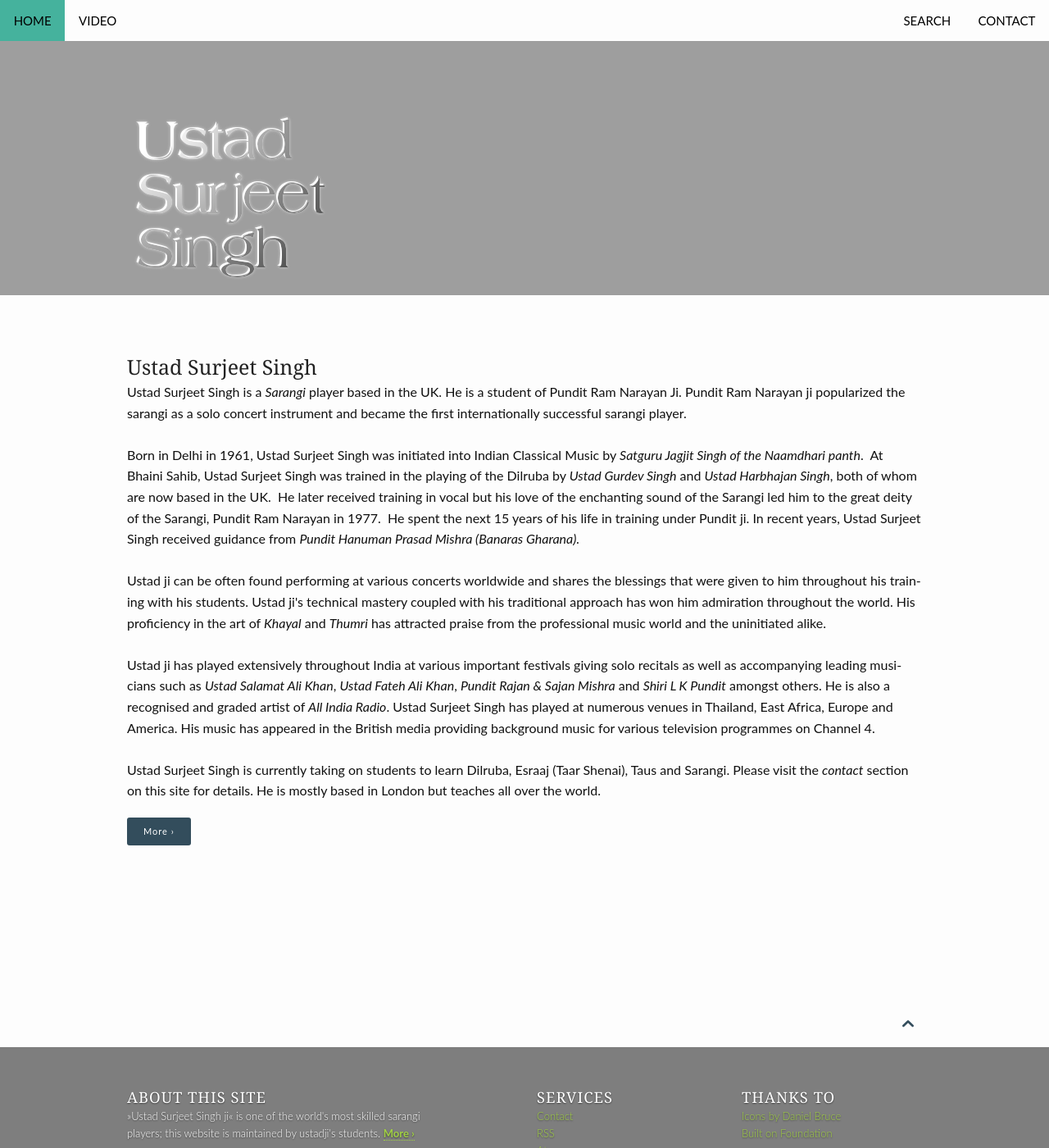
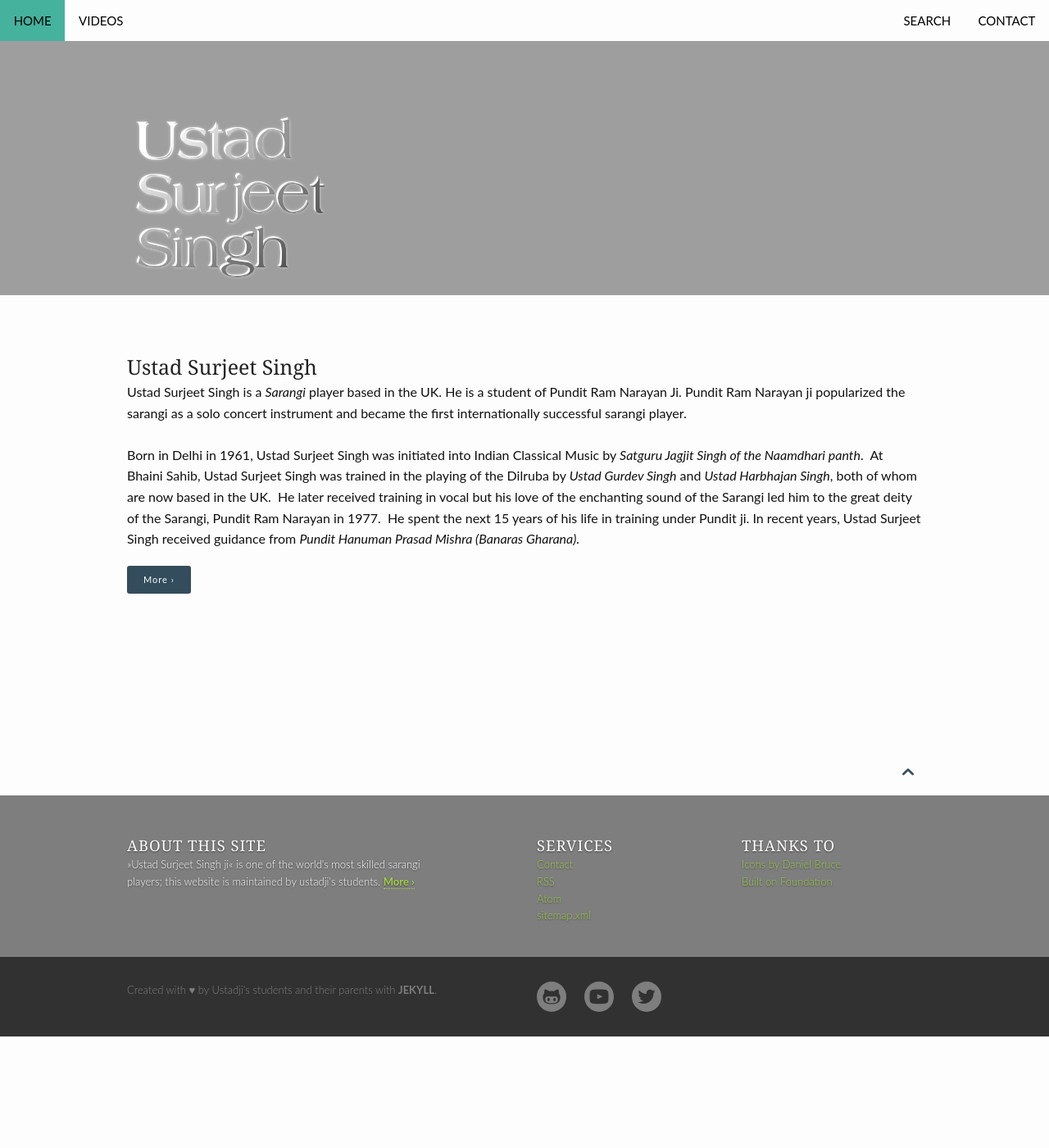
Before and after one commit to sursarangi/sursarangi.github.io, a Jekyll site: the page built from pages/pages-root-folder/index.md, in a window 1280 px wide and 1400 px high. Shown: the whole window at 82% size. Built offline with Jekyll 4.4.1, drawn with Linux system fonts in a browser that asks for light colours.

Commit message:
Moved video to videos and moved content off the home page for indexing

```diff
--- a/_data/navigation.yml
+++ b/_data/navigation.yml
@@ -2,8 +2,8 @@
   url: "/"
   side: left
 
-- title: Video
-  url: "/video"
+- title: Videos
+  url: "/videos"
   side: left
 
 #- title: "Instruments"
--- a/pages/pages-root-folder/index.md
+++ b/pages/pages-root-folder/index.md
@@ -9,20 +9,13 @@
   image_fullwidth: header_unsplash_12.jpg
 widget1:
   title: "Ustad Surjeet Singh"
-  url:
+  url: /info
   image:
   text: 'Ustad Surjeet Singh is a <em>Sarangi</em> player based in the UK. He is a student of Pundit Ram Narayan Ji. Pundit Ram Narayan ji popularized the sarangi as a solo concert instrument and became the first internationally successful sarangi player.</br></br>
         Born in Delhi in 1961, Ustad Surjeet Singh was initiated into Indian Classical Music by <em>Satguru Jagjit Singh of the Naamdhari panth</em>.
         &nbsp;At Bhaini Sahib, Ustad Surjeet Singh was trained in the playing of the Dilruba by <em>Ustad Gurdev Singh</em> and <em>Ustad Harbhajan Singh</em>, both of whom are now based in the UK.
         &nbsp;He later received training in vocal but his love of the enchanting sound of the Sarangi led him to the great deity of the Sarangi, Pundit Ram Narayan in 1977. &nbsp;He spent the next 15 years of his life in training under Pundit ji.
-        In recent years, Ustad Surjeet Singh received guidance from <em>Pundit Hanuman Prasad Mishra (Banaras Gharana).</em> </br></br>
-        Ustad ji can be often found performing at various concerts worldwide and shares the blessings that were given to him throughout his training with his students.
-        Ustad ji&#39;s technical mastery coupled with his traditional approach has won him admiration throughout the world. His proficiency in the art of <em>Khayal</em> and <em>Thumri</em> has attracted praise from the professional music world and the uninitiated alike. </br></br>
-        Ustad ji has played extensively throughout India at various important festivals giving solo recitals as well as accompanying leading musicians such as <em>Ustad Salamat Ali Khan</em>, <em>Ustad Fateh Ali Khan</em>, <em>Pundit Rajan &amp; Sajan Mishra</em> and <em>Shiri L K Pundit</em> amongst others.
-        He is also a recognised and graded artist of <em>All India Radio</em>. Ustad Surjeet Singh has played at numerous venues in Thailand, East Africa, Europe and America.
-        His music has appeared in the British media providing background music for various television programmes on Channel 4.</br></br>
-        Ustad Surjeet Singh is currently taking on students to learn Dilruba, Esraaj (Taar Shenai), Taus and Sarangi. Please visit the <em>contact</em> section on this site for details.
-        He is mostly based in London but teaches all over the world.'
+        In recent years, Ustad Surjeet Singh received guidance from <em>Pundit Hanuman Prasad Mishra (Banaras Gharana).</em>'
 #
 # Use the call for action to show a button on the frontpage
 #
--- a/pages/video.md
+++ b/pages/videos.md
@@ -1,10 +1,10 @@
 ---
-permalink: /video/
+permalink: /videos/
 layout: page
 title: "Videos"
 header:
   image_fullwidth: header_unsplash_13.jpg
-teaser: "Videos of Ustad Surjeet Singh Playing"
+teaser: "Videos of Ustad Surjeet Singh playing"
 sitemap: true
 ---
 
```
Also changed, not shown: pages/info.md (added, +26 -0 lines), 1 other file.
